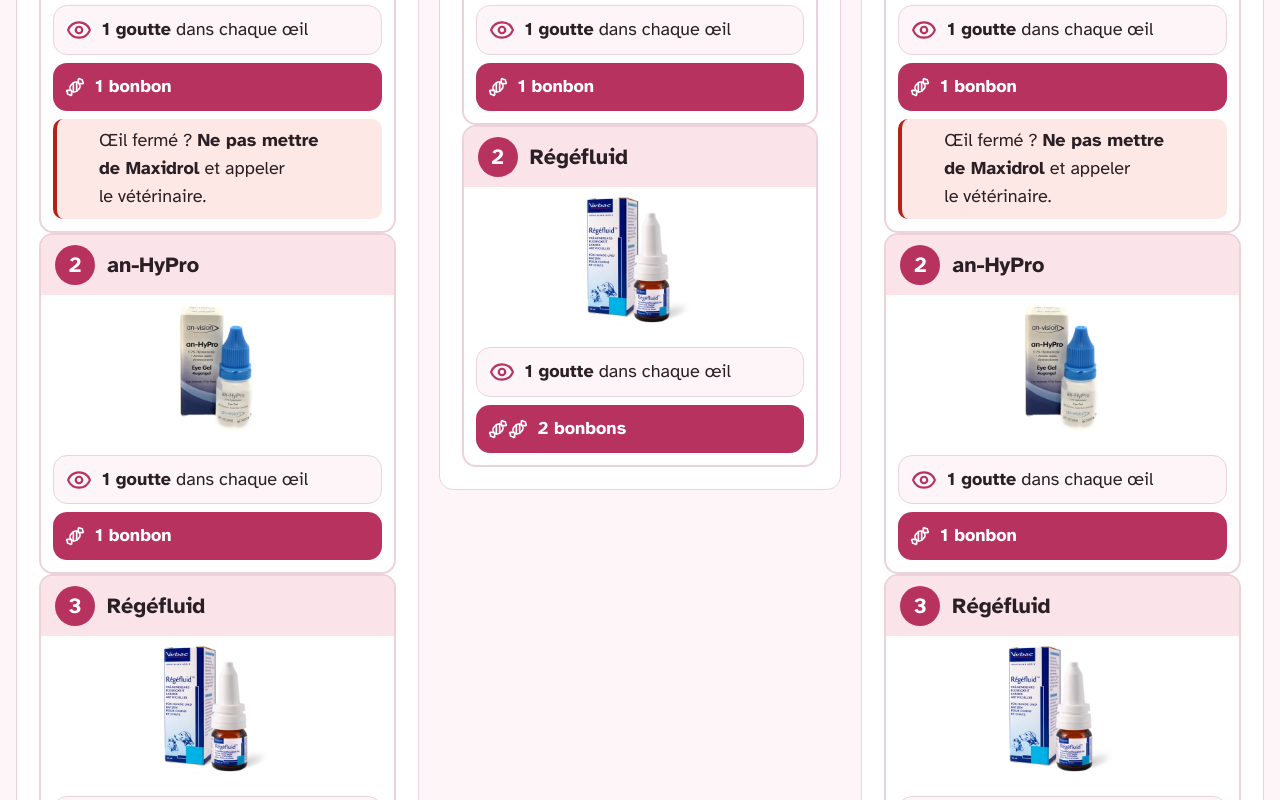
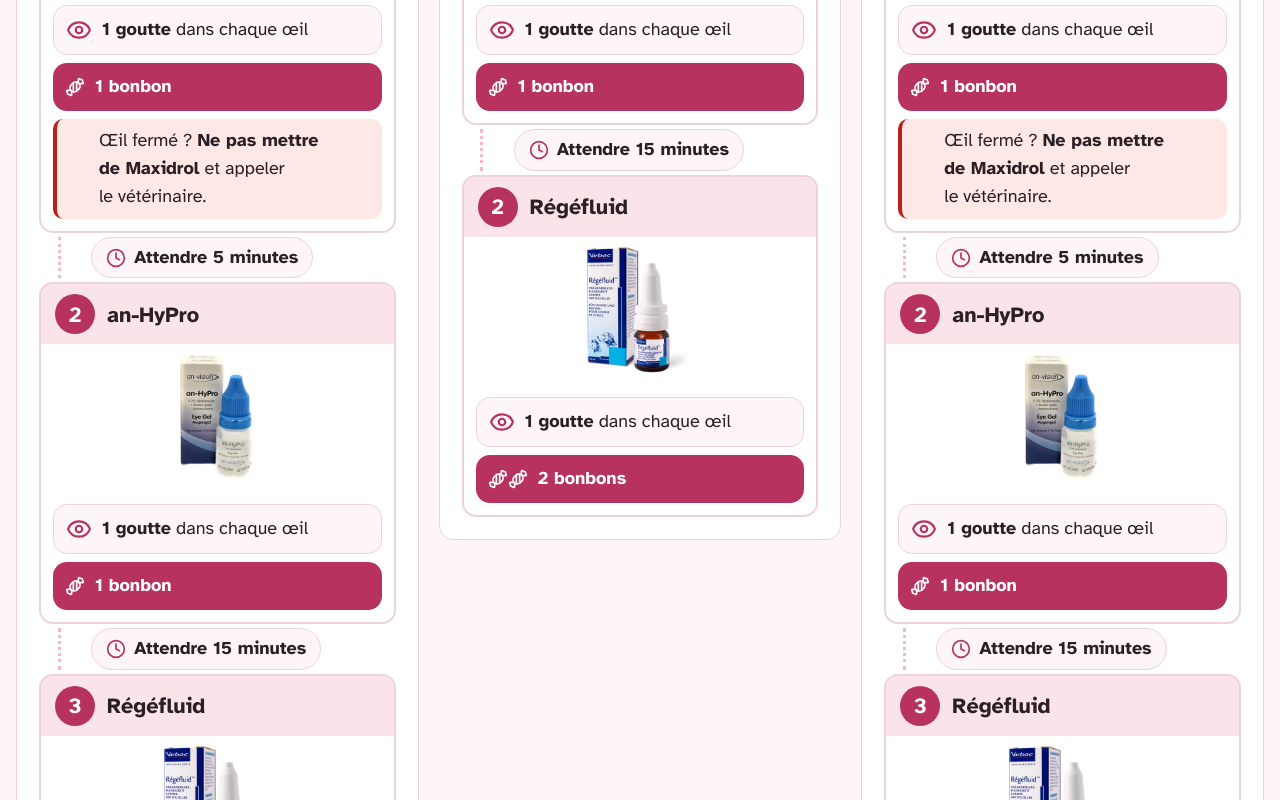
Before and after one commit to LcsGa/mochi-care, a Vue app in the folder apps/website/: page / in a window 1280 px wide. Shown: the part 1520-2320 px from the top of the page. Built offline with nearby package versions, Linux system fonts and the light colour scheme; some icons are missing.

Commit message:
feat: add the timer chip for the eyes treatments

```diff
--- a/apps/website/src/features/treatment/cards/AnHyProCard.vue
+++ b/apps/website/src/features/treatment/cards/AnHyProCard.vue
@@ -1,6 +1,7 @@
 <script setup lang="ts">
 import { useId } from "vue";
 import TreatmentCard from "../TreatmentCard.vue";
+import TimerChip from "./chips/TimerChip.vue";
 import DropTile from "./tiles/DropTile.vue";
 import TreatTile from "./tiles/TreatTile.vue";
 
@@ -17,4 +18,6 @@ const id = `an-hypro-${useId()}`;
 
     <TreatTile />
   </TreatmentCard>
+
+  <TimerChip :duration="15" />
 </template>
--- a/apps/website/src/features/treatment/cards/MaxidrolCard.vue
+++ b/apps/website/src/features/treatment/cards/MaxidrolCard.vue
@@ -2,6 +2,7 @@
 import { UiCallout } from "design-system/callout";
 import { useId } from "vue";
 import TreatmentCard from "../TreatmentCard.vue";
+import TimerChip from "./chips/TimerChip.vue";
 import DropTile from "./tiles/DropTile.vue";
 import TreatTile from "./tiles/TreatTile.vue";
 
@@ -22,4 +23,6 @@ const id = `maxidrol-${useId()}`;
       Œil fermé ? <strong>Ne pas mettre de Maxidrol</strong> et appeler le vétérinaire.
     </UiCallout>
   </TreatmentCard>
+
+  <TimerChip :duration="5" />
 </template>
--- /dev/null
+++ b/apps/website/src/features/treatment/cards/chips/TimerChip.vue
@@ -0,0 +1,35 @@
+<script setup lang="ts">
+import { LucideClock } from "@lucide/vue";
+import { UiChip } from "design-system/chip";
+
+const { duration } = defineProps<{ duration: number }>();
+</script>
+
+<template>
+  <div class="timer-chip">
+    <div class="line"></div>
+
+    <UiChip>
+      <LucideClock />
+      <strong>Attendre {{ duration }} minutes</strong>
+    </UiChip>
+  </div>
+</template>
+
+<style scoped>
+.timer-chip {
+  display: grid;
+  grid-template-columns: var(--size-10) 1fr;
+  justify-items: center;
+  gap: var(--size-3);
+  padding-block: var(--size-1);
+
+  > .line {
+    border-inline-start: var(--size-0-75) dotted var(--color-pink-mid);
+  }
+
+  > .ui-chip {
+    justify-self: start;
+  }
+}
+</style>
--- a/apps/website/src/features/treatment/cards/tiles/TreatTile.vue
+++ b/apps/website/src/features/treatment/cards/tiles/TreatTile.vue
@@ -10,6 +10,6 @@ const { count = 1 } = defineProps<{ count?: number }>();
     <template #icon>
       <LucideCandy v-for="i in count" :key="i" />
     </template>
-    <strong>{{ count }} bonbon{{ count > 1 ? "s" : "" }}</strong>
+    {{ count }} bonbon{{ count > 1 ? "s" : "" }}
   </UiTile>
 </template>
--- a/packages/design-system/package.json
+++ b/packages/design-system/package.json
@@ -26,6 +26,7 @@
     "./button": "./src/button/index.ts",
     "./callout": "./src/callout/index.ts",
     "./card": "./src/card/index.ts",
+    "./chip": "./src/chip/index.ts",
     "./divider": "./src/divider/index.ts",
     "./fact": "./src/fact/index.ts",
     "./heading": "./src/heading/index.ts",
--- /dev/null
+++ b/packages/design-system/src/chip/UiChip.vue
@@ -0,0 +1,41 @@
+<script setup lang="ts">
+import { UiCard } from "design-system/card";
+import { computed } from "vue";
+
+const { shape = "pill" } = defineProps<{ shape?: "pill" | "tile" }>();
+
+const variant = computed(() => (shape === "pill" ? "outlined" : "tonal"));
+</script>
+
+<template>
+  <UiCard as="span" class="ui-chip" :class="shape" :variant>
+    <slot />
+  </UiCard>
+</template>
+
+<style>
+.ui-chip {
+  display: inline-block;
+  border-radius: var(--radius-pill);
+
+  > .content {
+    display: flex;
+    align-items: center;
+    gap: var(--size-2);
+    padding: var(--ui-chip-padding);
+    font-weight: 700;
+  }
+
+  &.pill {
+    background: var(--color-bg);
+    --ui-chip-padding: var(--size-1-5) var(--size-3-5);
+
+    > .content > .lucide {
+      flex-shrink: 0;
+      color: var(--color-pink);
+      inline-size: var(--size-5);
+      block-size: var(--size-5);
+    }
+  }
+}
+</style>
--- /dev/null
+++ b/packages/design-system/src/chip/index.ts
@@ -0,0 +1 @@
+export { default as UiChip } from "./UiChip.vue";
--- a/packages/design-system/src/styles/sizes.css
+++ b/packages/design-system/src/styles/sizes.css
@@ -22,5 +22,7 @@
   --size-12: 48px;
   --size-24: 96px;
   --size-32: 128px;
+  --size-300: 1200px;
+  --size-310: 1240px;
   --size-320: 1280px;
 }
--- a/packages/design-system/src/tile/UiTile.vue
+++ b/packages/design-system/src/tile/UiTile.vue
@@ -44,6 +44,7 @@ const { variant = "outlined" } = defineProps<{ variant?: "outlined" | "tonal" }>
   &.tonal {
     background: var(--color-pink);
     color: var(--color-on-pink);
+    font-weight: 700;
 
     > .content > .icon > .lucide {
       inline-size: var(--size-5);
```
